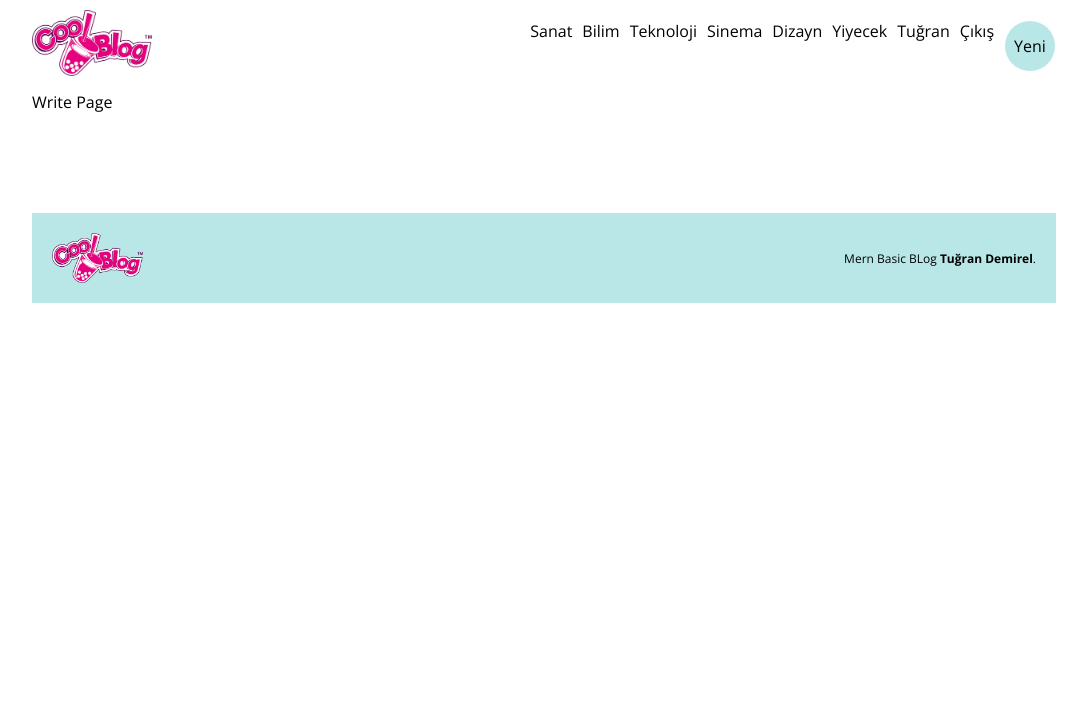
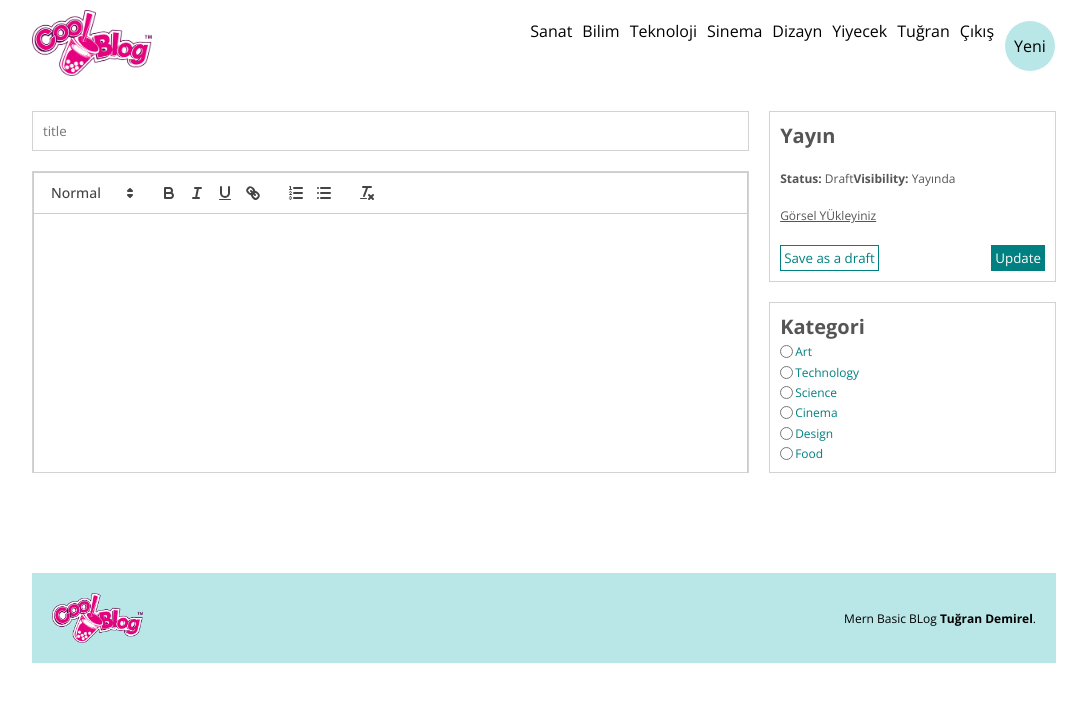
Before and after one commit to tugranDemirel/basic-blog, a React (Create React App) app in the folder client/: page /write in a window 1280 px wide. Shown: the top 702 px of the page, without its empty margins (96-1183 px from the left). Built offline with nearby package versions, Linux system fonts and the light colour scheme.

Commit message:
write page design. frontend is the and

```diff
--- a/client/src/pages/Write.jsx
+++ b/client/src/pages/Write.jsx
@@ -1,8 +1,60 @@
-import React from 'react';
-
+import React, {useState} from 'react';
+import ReactQuill from "react-quill";
+import 'react-quill/dist/quill.snow.css'
 const Write = () => {
+    const [value, setValue] = useState('')
+    console.log(value)
     return (
-        <div>Write Page</div>
+        <div className="add">
+            <div className="content">
+                <input type="text" placeholder="title"/>
+                <div className="editorContainer">
+                    <ReactQuill className="editor" theme="snow" value={value} onChange={setValue}/>
+                </div>
+            </div>
+            <div className="menu">
+                <div className="item">
+                    <h1>Yayın</h1>
+                    <span>
+                        <b>Status: </b> Draft
+                        <b>Visibility: </b> Yayında
+                    </span>
+                    <input style={{display: 'none'}} type="file" name="" id="file"/>
+                    <label className="file" htmlFor="file">Görsel YÜkleyiniz</label>
+                    <div className="buttons">
+                        <button>Save as a draft</button>
+                        <button>Update</button>
+                    </div>
+                </div>
+                <div className="item">
+                    <h1>Kategori</h1>
+                    <div className="cat">
+                        <input type="radio" name="cat" value="art" id="art"/>
+                        <label htmlFor="art">Art</label>
+                    </div>
+                    <div className="cat">
+                        <input type="radio" name="cat" value="technology" id="technology"/>
+                        <label htmlFor="technology">Technology</label>
+                        </div>
+                    <div className="cat">
+                        <input type="radio" name="cat" value="science" id="science"/>
+                        <label htmlFor="science">Science</label>
+                    </div>
+                    <div className="cat">
+                        <input type="radio" name="cat" value="cinema" id="cinema"/>
+                        <label htmlFor="cinema">Cinema</label>
+                    </div>
+                    <div className="cat">
+                        <input type="radio" name="cat" value="design" id="design"/>
+                        <label htmlFor="art">Design</label>
+                    </div>
+                    <div className="cat">
+                        <input type="radio" name="cat" value="food" id="food"/>
+                        <label htmlFor="food">Food</label>
+                    </div>
+                </div>
+            </div>
+        </div>
     )
 };
 
--- a/client/src/style.scss
+++ b/client/src/style.scss
@@ -284,6 +284,84 @@
     // \SINGLE
 
     // WRITE
+    .add{
+      margin-top: 20px;
+      display: flex;
+      gap: 20px;
 
+      .content{
+        flex: 5;
+        display: flex;
+        flex-direction: column;
+        gap: 20px;
+
+        input{
+          padding: 10px;
+          border: 1px solid lightgray;
+        }
+
+        .editorContainer{
+          height: 300px;
+          overflow: scroll;
+          border: 1px solid lightgray;
+
+          .editor{
+            height: 100%;
+            border: none;
+          }
+        }
+      }
+
+      .menu{
+        flex: 2;
+        display: flex;
+        flex-direction: column;
+        gap: 20px;
+
+        .item{
+          border: 1px solid lightgray;
+          padding: 10px;
+          flex: 1;
+          display: flex;
+          flex-direction: column;
+          justify-content: space-between;
+          font-size: 12px;
+          color: #555;
+
+          h1{
+            font-size: 20px;
+          }
+          .file{
+            text-decoration: underline;
+            cursor:pointer;
+          }
+          .buttons{
+            display: flex;
+            justify-content: space-between;
+
+            :first-child{
+              cursor:pointer;
+              color: teal;
+              background-color: white;
+              border: 1px solid teal;
+              padding: 3px;
+            }
+            :last-child{
+              cursor:pointer;
+              color: white;
+              background-color: teal;
+              border: 1px solid teal;
+              padding: 3px;
+            }
+          }
+          .cat{
+            display: flex;
+            align-items: center;
+            gap: 2px;
+            color: teal;
+          }
+        }
+      }
+    }
   }
 }
```
